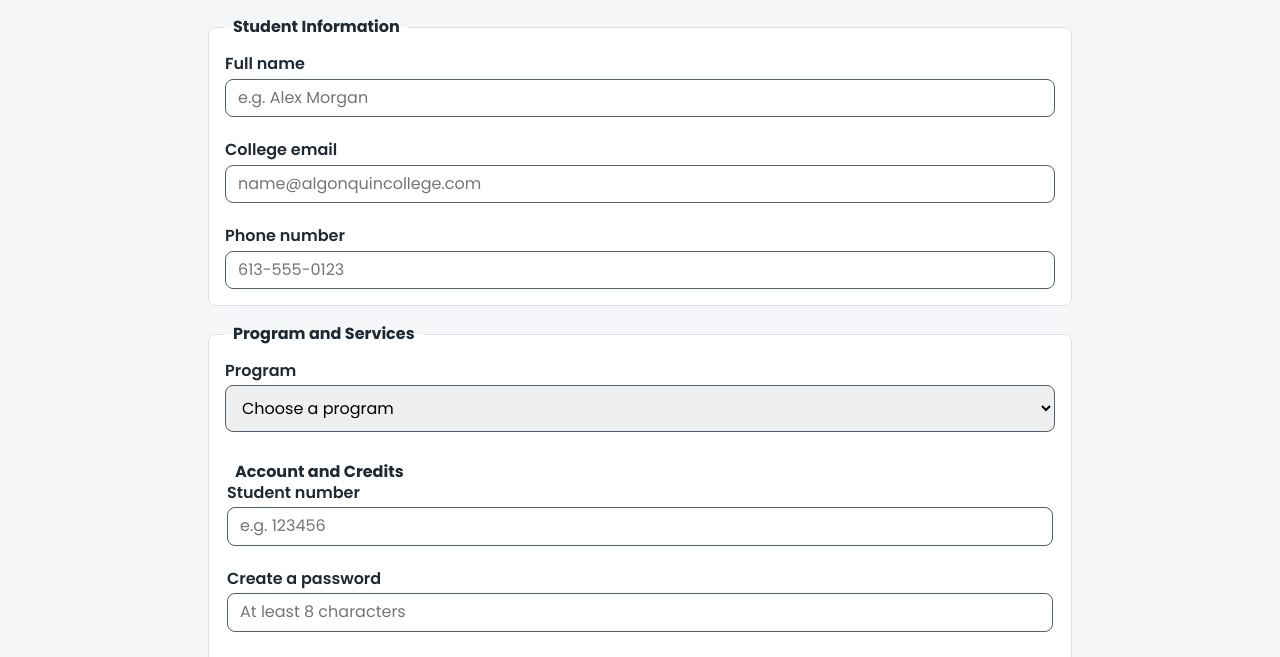
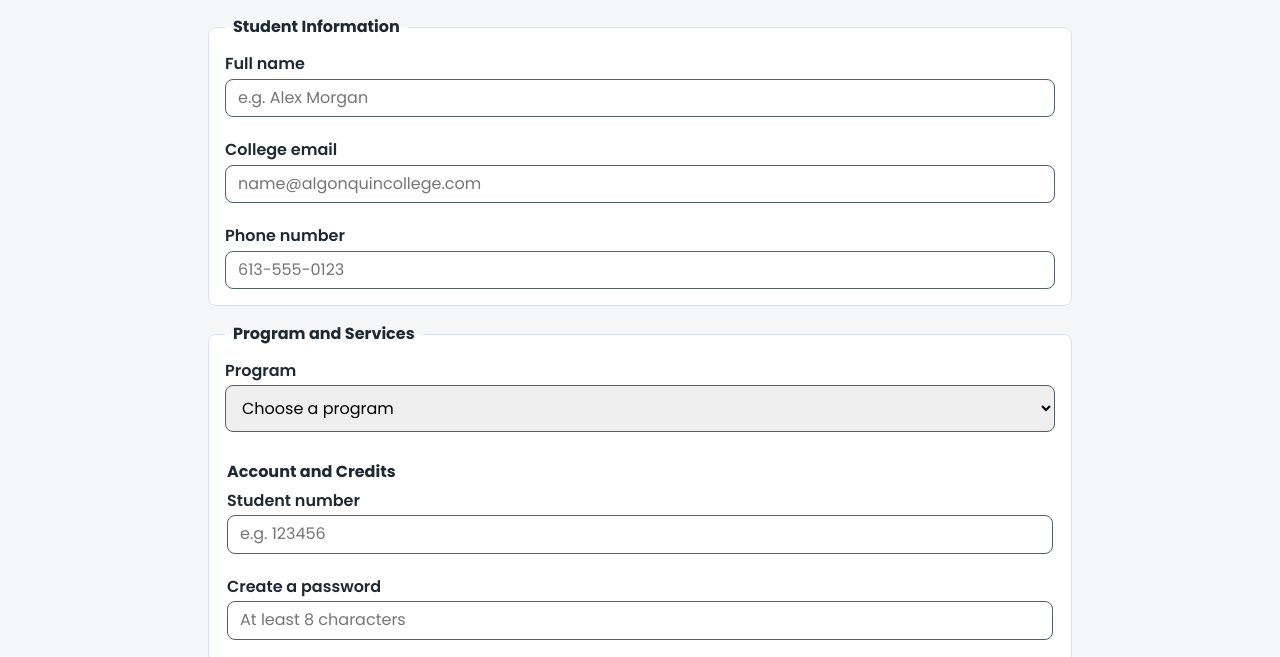
Before and after one commit to Line0014/student-services-form, a plain HTML site: page index.html in a window 1280 px wide. Shown: the part 83-740 px from the top of the page. Drawn offline with Linux system fonts and the light colour scheme.

Commit message:
Align Account and Credits heading

```diff
--- a/css/main.css
+++ b/css/main.css
@@ -146,3 +146,13 @@ main {
 .registration-form__field + .registration-form__field {
   margin-top: 0.25rem;
 }
+
+.registration-form__section .registration-form__section legend {
+  padding: 0;
+  margin-bottom: 0.5rem;
+}
+
+.registration-form__section .registration-form__section {
+  padding: 0;
+  margin-top: 0.5rem;
+}
```
